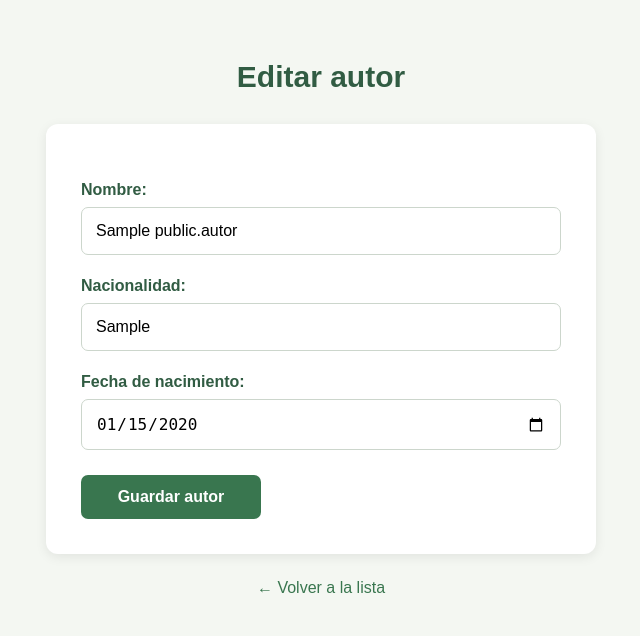
After one commit to BelitAI/reserva_libros_backend, a Node server app: page /autores/editar/1 in a window 1280 px wide. The commit adds this page. Shown: the top 636 px of the page, without its empty margins (319-959 px from the left). Run offline with Node 20, Linux system fonts and the light colour scheme; tables that the repository leaves empty hold one stand-in row (values such as "Sample post"); some libraries are stand-ins or nearby versions.

Commit message:
feat: completar CRUD de autores y añadir estilos

```diff
--- /dev/null
+++ b/public/css/autor.css
@@ -0,0 +1,285 @@
+
+/* =====================================
+   VARIABLES DE COLORES
+===================================== */
+
+:root {
+    --color-principal: #39764f;
+    --color-principal-oscuro: #315c43;
+    --color-fondo: #f4f7f2;
+    --color-blanco: #ffffff;
+    --color-texto: #333333;
+    --color-borde: #ccd6cc;
+    --color-sombra: rgba(0, 0, 0, 0.08);
+    --color-enfoque: rgba(57, 118, 79, 0.15);
+    --color-hover: #e8f0e8;
+    --color-error: #b42318;
+    --color-error-fondo: #fce8e6;
+}
+
+/* =====================================
+   ESTILOS GENERALES - MOBILE FIRST
+===================================== */
+
+* {
+    box-sizing: border-box;
+}
+
+body {
+    margin: 0;
+    padding: 20px 15px;
+    font-family: Arial, sans-serif;
+    background-color: var(--color-fondo);
+    color: var(--color-texto);
+}
+
+h1 {
+    text-align: center;
+    color: var(--color-principal-oscuro);
+    font-size: 25px;
+    margin-bottom: 25px;
+}
+
+/* =====================================
+   FORMULARIOS
+===================================== */
+
+.formulario {
+    width: 100%;
+    max-width: 500px;
+    margin: 0 auto;
+    padding: 25px 20px;
+    background-color: var(--color-blanco);
+    border-radius: 12px;
+    box-shadow: 0 3px 12px var(--color-sombra);
+}
+
+/* Etiquetas */
+
+.formulario label {
+    display: block;
+    margin-top: 18px;
+    margin-bottom: 8px;
+    font-weight: bold;
+    color: var(--color-principal-oscuro);
+}
+
+/* Campos */
+
+.formulario input {
+    width: 100%;
+    padding: 13px;
+    border: 1px solid var(--color-borde);
+    border-radius: 7px;
+    font-size: 16px;
+}
+
+/* Cuando seleccionamos un campo */
+
+.formulario input:focus {
+    outline: none;
+    border-color: var(--color-principal);
+    box-shadow: 0 0 0 3px var(--color-enfoque);
+}
+
+/* Botón guardar */
+
+.formulario button {
+    width: 100%;
+    margin-top: 25px;
+    padding: 14px;
+    border: none;
+    border-radius: 7px;
+    background-color: var(--color-principal);
+    color: var(--color-blanco);
+    font-size: 16px;
+    font-weight: bold;
+    cursor: pointer;
+}
+
+.formulario button:hover,
+.btn-principal:hover {
+    background-color: var(--color-principal-oscuro);
+}
+
+/* Enlace volver */
+
+.btn-volver {
+    display: block;
+    margin-top: 20px;
+    text-align: center;
+    color: var(--color-principal);
+    text-decoration: none;
+}
+
+.btn-volver:hover {
+    text-decoration: underline;
+}
+
+/* =====================================
+   LISTADO DE AUTORES
+===================================== */
+
+.pagina-autores {
+    width: 100%;
+    margin: 0 auto;
+}
+
+/* Botón añadir autor */
+
+.btn-principal {
+    display: inline-block;
+    padding: 12px 18px;
+    margin-bottom: 15px;
+    background-color: var(--color-principal);
+    color: var(--color-blanco);
+    text-decoration: none;
+    border-radius: 7px;
+    font-weight: bold;
+}
+
+/* Contenedor de la tabla */
+
+.contenedor-tabla {
+    width: 100%;
+    overflow-x: auto;
+    margin-top: 20px;
+    border-radius: 10px;
+}
+
+/* Tabla */
+
+.tabla-autores {
+    width: 100%;
+    min-width: 600px;
+    border-collapse: collapse;
+    background-color: var(--color-blanco);
+    box-shadow: 0 3px 12px var(--color-sombra);
+}
+
+/* Encabezados */
+
+.tabla-autores th {
+    padding: 14px 10px;
+    background-color: var(--color-principal);
+    color: var(--color-blanco);
+    text-align: left;
+    border: 1px solid var(--color-borde);
+}
+
+/* Celdas */
+
+.tabla-autores td {
+    padding: 12px 10px;
+    border: 1px solid var(--color-borde);
+}
+
+/* Efecto al pasar el ratón */
+
+.tabla-autores tbody tr:hover {
+    background-color: var(--color-hover);
+}
+
+/* Botones de acciones */
+
+.btn-editar,
+.btn-eliminar {
+    display: inline-block;
+    padding: 8px 10px;
+    margin: 3px;
+    border-radius: 5px;
+    text-decoration: none;
+    font-size: 13px;
+    font-weight: bold;
+}
+
+/* Editar */
+
+.btn-editar {
+    background-color: var(--color-hover);
+    color: var(--color-principal);
+}
+
+/* Eliminar */
+
+.btn-eliminar {
+    background-color: var(--color-error-fondo);
+    color: var(--color-error);
+}
+
+/* Efectos de los botones */
+
+.btn-editar:hover {
+    background-color: var(--color-principal);
+    color: var(--color-blanco);
+}
+
+.btn-eliminar:hover {
+    background-color: var(--color-error);
+    color: var(--color-blanco);
+}
+
+/* =====================================
+   TABLET Y ESCRITORIO
+===================================== */
+
+@media (min-width: 768px) {
+
+    body {
+        padding: 40px;
+    }
+
+    h1 {
+        font-size: 30px;
+        margin-bottom: 30px;
+    }
+
+    /* Formularios */
+
+    .formulario {
+        max-width: 550px;
+        padding: 35px;
+    }
+
+    .formulario label {
+        margin-top: 22px;
+    }
+
+    .formulario input {
+        padding: 14px;
+    }
+
+    .formulario button {
+        width: auto;
+        min-width: 180px;
+        padding: 13px 25px;
+    }
+
+    .btn-volver {
+        margin-top: 25px;
+    }
+
+    /* Listado de autores */
+
+    .pagina-autores {
+        max-width: 1100px;
+    }
+
+    .contenedor-tabla {
+        overflow-x: visible;
+    }
+
+    .tabla-autores {
+        min-width: 100%;
+    }
+
+    .tabla-autores th,
+    .tabla-autores td {
+        padding: 16px;
+    }
+
+    .btn-editar,
+    .btn-eliminar {
+        padding: 9px 14px;
+    }
+}
--- a/src/controllers/autor/autor.view.controller.js
+++ b/src/controllers/autor/autor.view.controller.js
@@ -1,28 +1,64 @@
 import autorRepository from "../../repositories/autor.repository.js";
 
-//Mostrar todos los autores
-
+// MOSTRAR TODOS LOS AUTORES
 const getAll = async (req, res) => {
-    const autores = await autorRepository.obtenerTodos()
+    const autores = await autorRepository.obtenerTodos();
     res.render("autor/list", { autores });
 };
 
-
-//MOSTRAR UN FORMULARIO PARA CREAR UN AUTOR
-
+// MOSTRAR FORMULARIO PARA CREAR UN AUTOR
 const createForm = (req, res) => {
     res.render("autor/create");
-}
-
-//crear un autor
-const create = async (req, res) => {
- await autorRepository.createAutores(req.body);
-
-    res.redirect("/autores")
 };
 
+// CREAR UN AUTOR
+const create = async (req, res) => {
+    await autorRepository.createAutores(req.body);
+
+    res.redirect("/autores");
+};
+
+// MOSTRAR FORMULARIO PARA EDITAR UN AUTOR
+const editForm = async (req, res) => {
+    const autor = await autorRepository.obtenerPorId(req.params.id);
+
+    if (!autor) {
+        return res.status(404).send("Autor no encontrado");
+    }
+
+    res.render("autor/edit", { autor });
+};
+
+// ACTUALIZAR UN AUTOR
+const update = async (req, res) => {
+    const autor = await autorRepository.actualizarAutor(req.params.id, req.body);
+
+    if (!autor) {
+        return res.status(404).send("Autor no encontrado");
+    }
+
+    res.redirect("/autores");
+};
+
+//ELIMINAR UN AUTOR
+
+const remove = async (req, res) => {
+    const autor = await autorRepository.eliminarAutor(req.params.id);
+
+    if(!autor) {
+        return res.status(404).send("Autor no encontrado");
+    }
+
+    res.redirect("/autores");
+};
+
+
+// EXPORTAR CONTROLADORES
 export default {
     getAll,
     createForm,
-    create
+    create,
+    editForm,
+    update,
+    remove
 };
--- a/src/index.js
+++ b/src/index.js
@@ -14,7 +14,7 @@ const app = express();
 // Middlewares
 app.use(cors())
 app.use(express.json()) // permite leer el body de los POST en json
-app.use(express.urlencoded()) // permite leer el body de los POST en formularios
+app.use(express.urlencoded({extends: true})) // permite leer el body de los POST en formularios
 
 app.use(express.static("public"));
 
--- a/src/repositories/autor.repository.js
+++ b/src/repositories/autor.repository.js
@@ -2,7 +2,9 @@ import Autor from "../models/autor.model.js";
 
 //LECTURA DE AUTORES (TABLA)
 const obtenerTodos = async () => {
-    const autores = await Autor.findAll();
+    const autores = await Autor.findAll({
+        order: [["id", "ASC"]]
+    });
     return autores;
 
 };
@@ -20,7 +22,50 @@ const createAutores = async (datosAutor) => {
 
 };
 
+//Buscar un autor por ID
+const obtenerPorId = async (id) =>{
+    const autor = await Autor.findByPk(id);
+    return autor;
+}
+
+//ACTUALIZAR AUTOR
+const actualizarAutor = async (id, datosAutor) => {
+
+    const autor = await Autor.findByPk(id);
+
+    if (!autor) {
+        return null;
+    }
+
+    await autor.update({
+        nombre: datosAutor.nombre,
+        nacionalidad: datosAutor.nacionalidad,
+        fechaNacimiento: datosAutor.fecha_nacimiento
+    });
+
+    return autor;
+};
+
+//ELIMINAR UN AUTOR
+const eliminarAutor = async (id) => {
+
+    const autor = await Autor.findByPk(id);
+
+    if(!autor) {
+        return null;
+    }
+
+    await autor.destroy();
+
+    return autor;
+};
+
+
+
 export default {
     obtenerTodos,
-    createAutores
+    createAutores,
+    actualizarAutor,
+    obtenerPorId,
+    eliminarAutor
 };
--- /dev/null
+++ b/src/views/autor/edit.ejs
@@ -0,0 +1,33 @@
+<!DOCTYPE html>
+<html lang="es">
+
+<head>
+    <meta charset="UTF-8">
+    <meta name="viewport" content="width=device-width, initial-scale=1.0">
+    <title>Editar autor</title>
+    <link rel="stylesheet" href="/css/autor.css">
+</head>
+
+<body>
+
+    <h1>Editar autor</h1>
+
+    <form  class="formulario" action="/autores/editar/<%= autor.id %>" method="POST">
+
+        <label for="nombre">Nombre:</label>
+        <input type="text" id="nombre" name="nombre" value="<%= autor.nombre %>" required>
+
+        <label for="nacionalidad">Nacionalidad:</label>
+        <input type="text" id="nacionalidad" name="nacionalidad" value="<%= autor.nacionalidad %>" required>
+
+        <label for="fecha_nacimiento">Fecha de nacimiento:</label>
+        <input type="date" id="fecha_nacimiento" name="fecha_nacimiento" value="<%= autor.fechaNacimiento %>" required>
+
+        <button type="submit">Guardar autor</button>
+
+    </form>
+
+    <a href="/autores" class="btn-volver"> ← Volver a la lista</a>
+
+</body>
+</html>
```
Also changed, not shown: src/routes/view/autor.router.js (+12 -0 lines), src/views/autor/create.ejs (+4 -3 lines), src/views/autor/list.ejs (+47 -3 lines).
